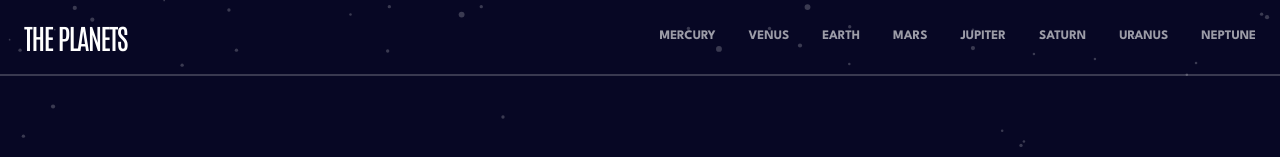
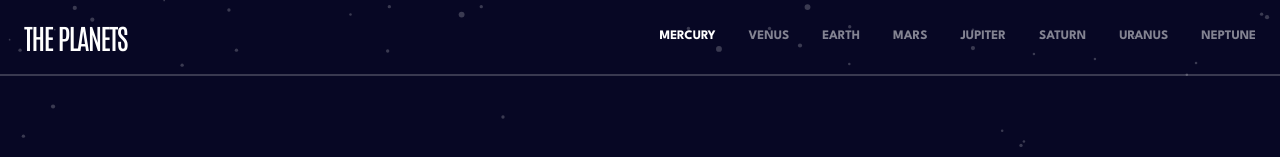
Before and after one commit to peynadol/planet-facts, a Next.js app: page /planets/mercury in a window 1280 px wide. Shown: the top 157 px of the page. Built offline with nearby package versions, Linux system fonts and the light colour scheme.

Commit message:
add active

```diff
--- a/src/app/components/layout/navigation.tsx
+++ b/src/app/components/layout/navigation.tsx
@@ -1,16 +1,35 @@
+"use client";
 import Link from "next/link";
+import { usePathname } from "next/navigation";
+import clsx from "clsx";
 
 const Navigation = () => {
+  const pathname = usePathname();
+  const links = [
+    { name: "Mercury", href: "/planets/mercury" },
+    { name: "Venus", href: "/planets/venus" },
+    { name: "Earth", href: "/planets/earth" },
+    { name: "Mars", href: "/planets/mars" },
+    { name: "Jupiter", href: "/planets/jupiter" },
+    { name: "Saturn", href: "/planets/saturn" },
+    { name: "Uranus", href: "/planets/uranus" },
+    { name: "Neptune", href: "/planets/neptune" },
+  ];
+
   return (
-    <div className="font-spartan opacity-60 font-bold text-[13px] gap-[33px] flex items-center">
-      <Link href="/planets/mercury">Mercury</Link>
-      <Link href="/planets/venus">Venus</Link>
-      <Link href="/planets/earth">Earth</Link>
-      <Link href="/planets/mars">Mars</Link>
-      <Link href="/planets/jupiter">Jupiter</Link>
-      <Link href="/planets/saturn">Saturn</Link>
-      <Link href="/planets/uranus">Uranus</Link>
-      <Link href="/planets/neptune">Neptune</Link>
+    <div className="font-spartan  font-bold text-[13px] gap-[33px] flex items-center">
+      {links.map((link) => (
+        <Link
+          key={link.name}
+          href={link.href}
+          className={clsx(
+            "hover:underline",
+            pathname === link.href ? "text-white" : "text-[#ffffff]/50"
+          )}
+        >
+          {link.name}
+        </Link>
+      ))}
     </div>
   );
 };
```
Also changed, not shown: package.json (+7 -6 lines), 1 other file (tests, documents, lock files or other folders).
